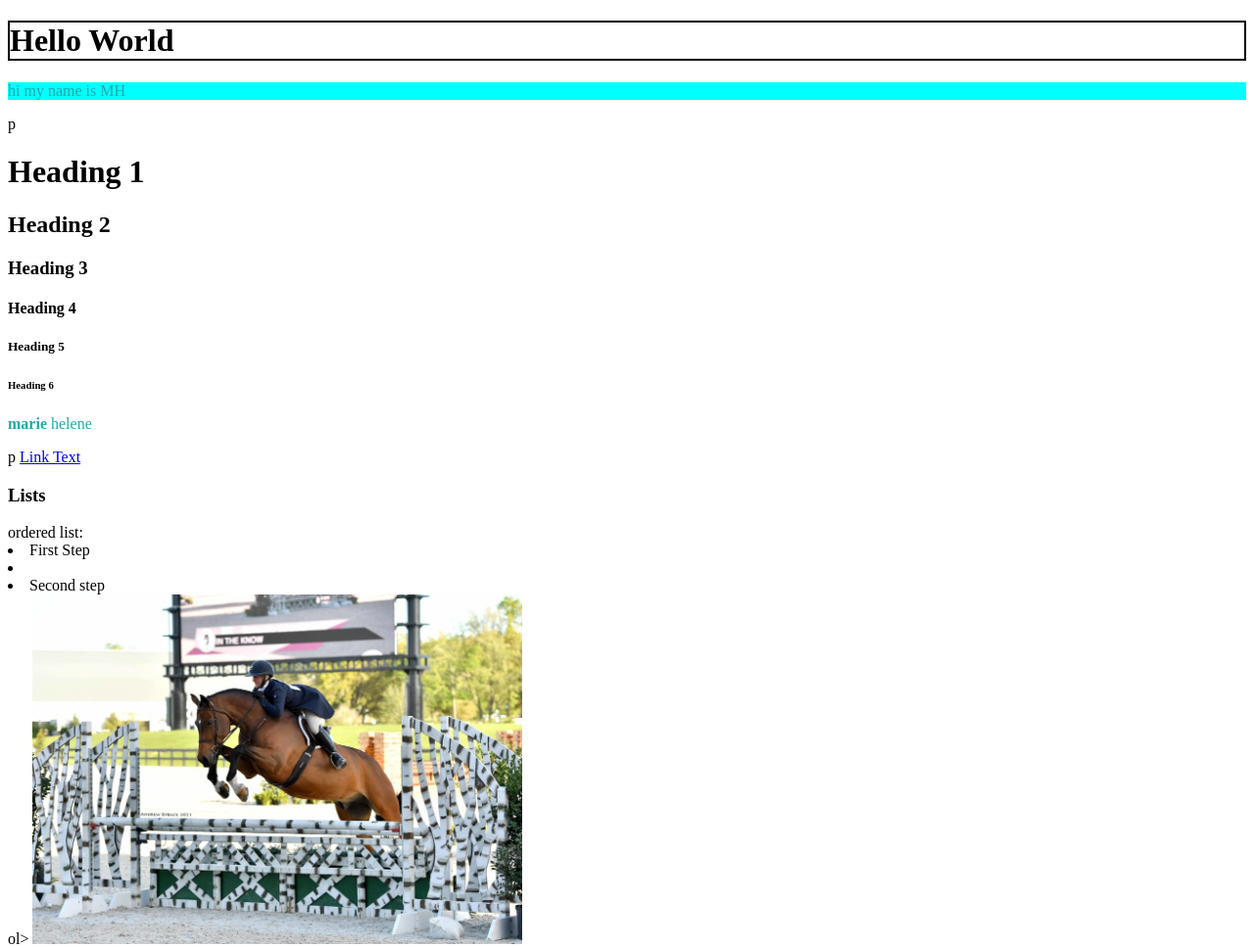
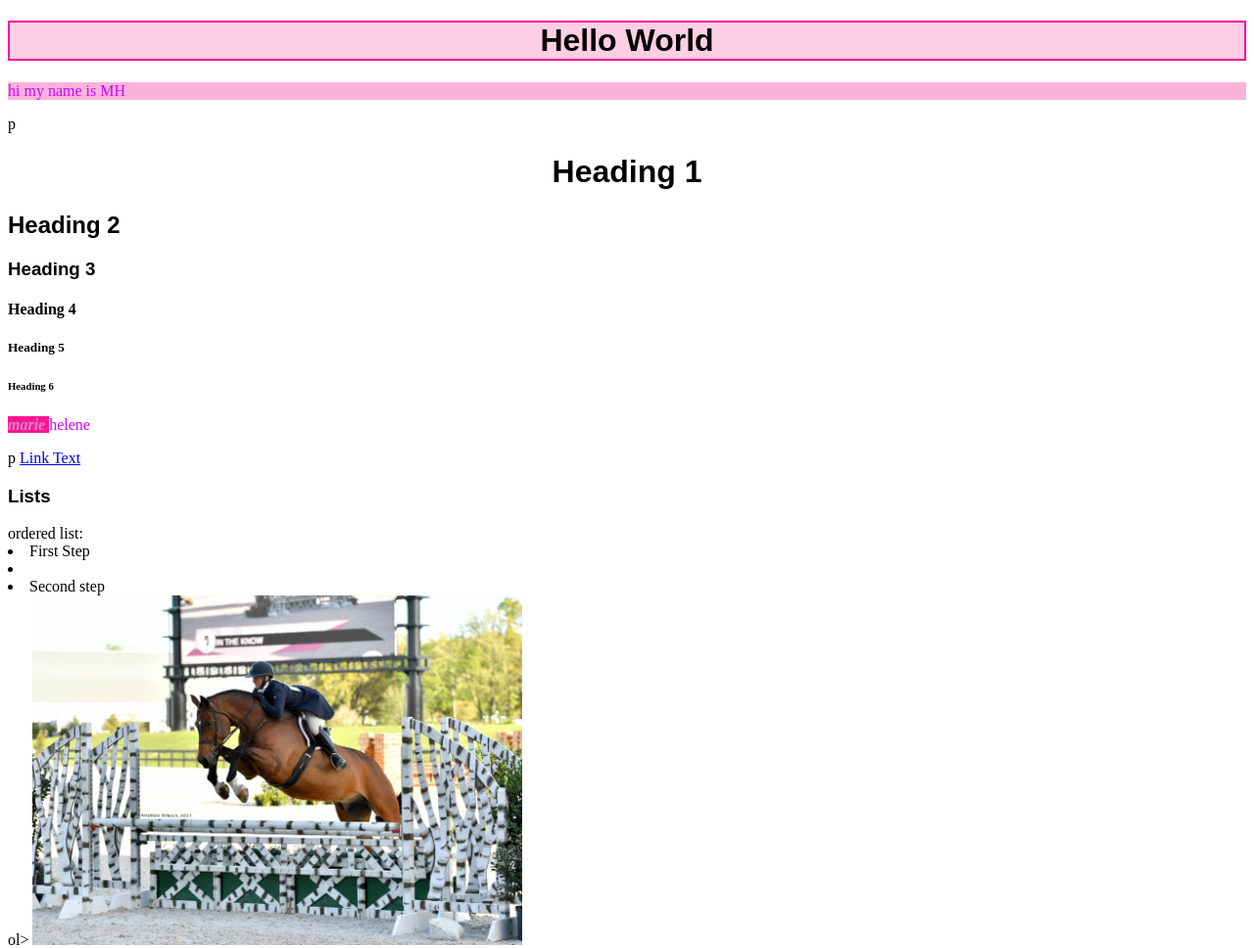
Before and after one commit to MHD2027/cs1-unit1-notes, a plain HTML site: page index.html in a window 1280 px wide. Shown: the whole page at 98% size. Drawn offline with Linux system fonts and the light colour scheme.

Commit message:
edited css

```diff
--- a/style.css
+++ b/style.css
@@ -2,15 +2,34 @@
 /* Select by element TYPE */
 p {
 
-    color : rgb(40, 167, 167);
+    color : rgb(209, 3, 255);
 }
-
+h1, h2, h3 {
+    font-family :Arial, Helvetica, sans-serif;
+}
 /* Select by CLASS name */
 .border {
-    border: 2px solid black;
+    border: 2px solid rgb(255, 0, 157);
+    background-color: rgb(254, 207, 226);
 }
 
 /* Select by ID name */
 #intro {
-    background-color: aqua;
+    background-color: rgb(247, 179, 219);
 }
+
+/* Properties: colors and typograohy */
+
+strong {
+    color: rgb(210, 134, 198);
+    background-color:deeppink;
+
+
+    font-weight; 100;
+    font-style: italic;
+
+}
+
+h1 {
+    text-align: center;
+}
```
